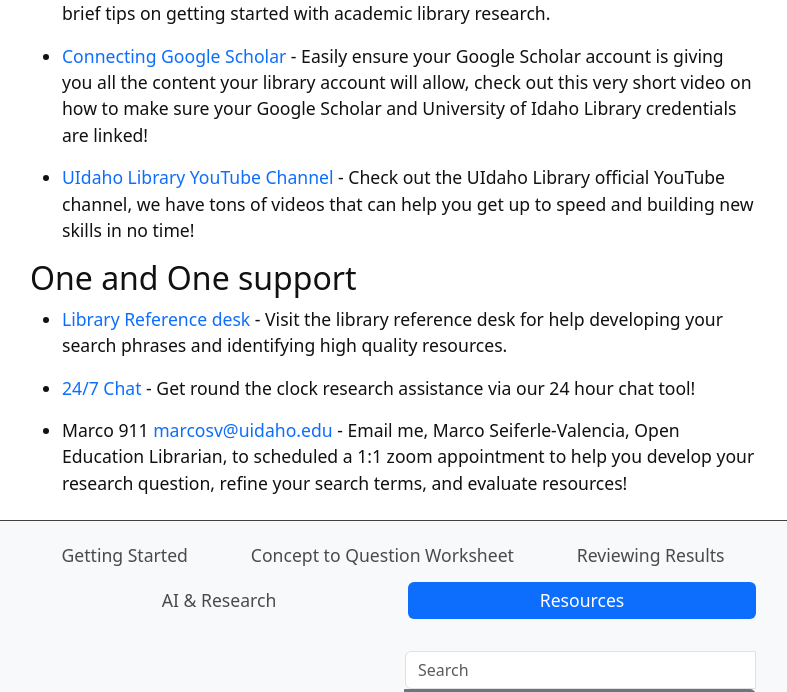
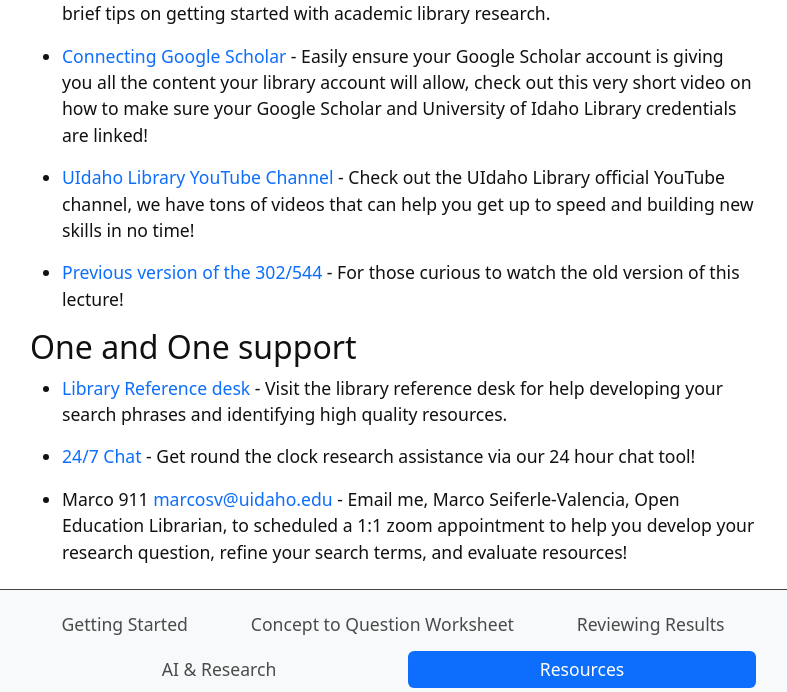
Before and after one commit to marcosvdotcom/Fall25_LibResearch, a Jekyll site: the page built from content/4-resources.md, in a window 1280 px wide and 900 px high, scrolled down 1405 px, cut to the strip 0-692 px from the top of the window. Shown: the whole strip, without its empty margins (247-1034 px from the left). Built offline with Jekyll 4.4.1, drawn with Linux system fonts in a browser that asks for light colours.

Commit message:
adding old version of the lecture

```diff
--- a/content/4-resources.md
+++ b/content/4-resources.md
@@ -2,8 +2,6 @@
 title: Additional Links & Resources
 nav: Resources
 ---
-
-
 {% include video-embed.html youtubeid="48-uJk6VFG4" caption="Additional Resources for your research" %}
 
 ## Education Databases
@@ -32,6 +30,8 @@ Some of the top databases in Education are:
 
 - [UIdaho Library YouTube Channel](https://www.youtube.com/@UofILibrary/video) - Check out the UIdaho Library official YouTube channel, we have tons of videos that can help you get up to speed and building new skills in no time!
 
+- [Previous version of the 302/544](https://www.youtube.com/watch?v=mak6PeSZoBU&feature=youtu.be) - For those curious to watch the old version of this lecture!
+
 ## One and One support
 
 - [Library Reference desk](https://www.lib.uidaho.edu/help/) - Visit the library reference desk for help developing your search phrases and identifying high quality resources.
```
